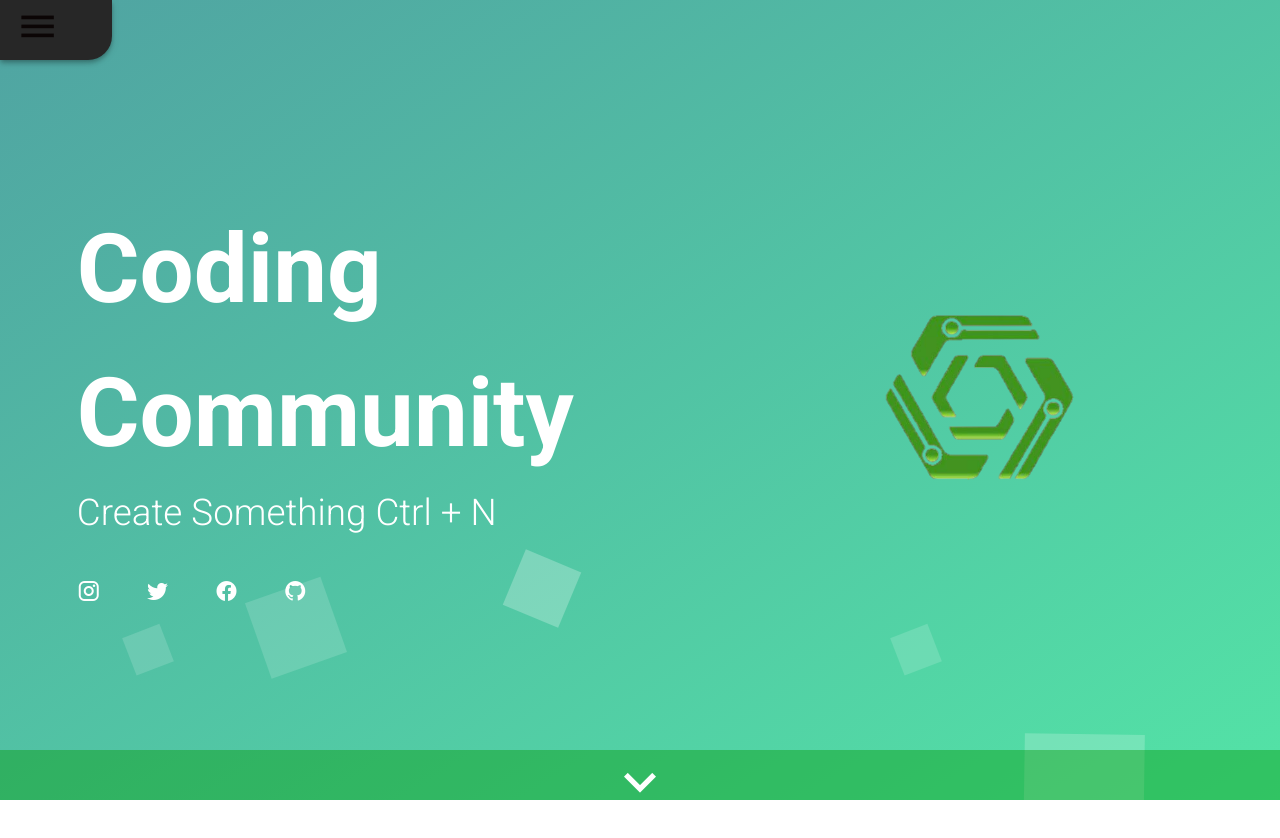
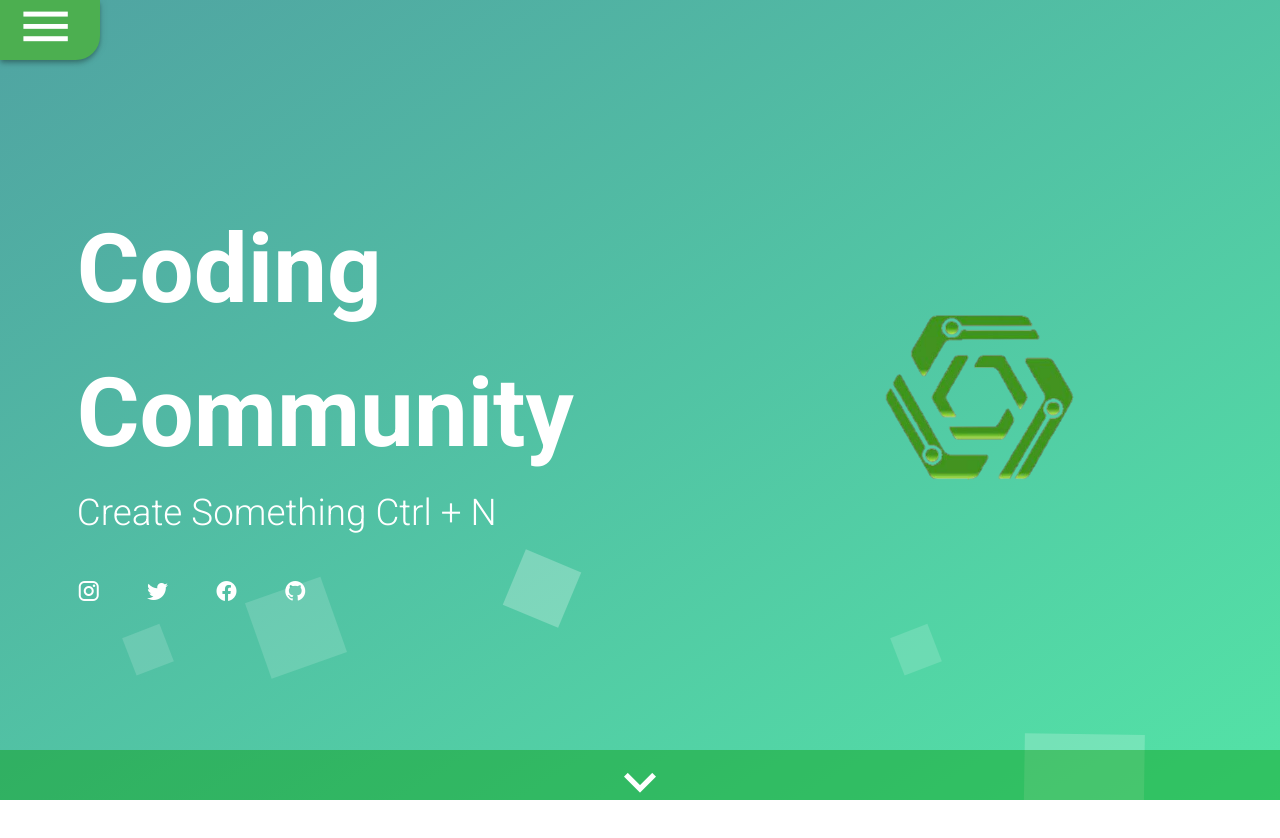
Before and after one commit to ByteCodeLearners/official-site, a Vue app in the folder bytecodelearners-vue-js/: page / in a window 1280 px wide. Shown: the top 838 px of the page. Built offline with nearby package versions, Linux system fonts and the light colour scheme.

Commit message:
intro social links animated

```diff
--- a/bytecodelearners-vue-js/src/components/HeaderTop.vue
+++ b/bytecodelearners-vue-js/src/components/HeaderTop.vue
@@ -2,8 +2,9 @@
  <div>
     <v-app-bar
       app
-      dark
+      color="green"
       height="60"
+      width="40"
       collapse
       min-width="100"
     >
@@ -37,7 +38,7 @@ export default {
 <style scoped>
 .menu-icon
 {
-  font-size: 2.7em !important;
-  color: #0B0505;
+  font-size: 3.7em !important;
+  color: #fff;
 }
 </style>
--- a/bytecodelearners-vue-js/src/components/Introduction.vue
+++ b/bytecodelearners-vue-js/src/components/Introduction.vue
@@ -115,10 +115,12 @@ export default {
 }
 .social-links a{
   text-decoration: none;
+  transition: transform .5s;
 }
 .social-links a:hover{
   text-decoration:underline;
   color:#fff;
+  transform: scale(1.5);
 }
 
 .slide-btn
```
